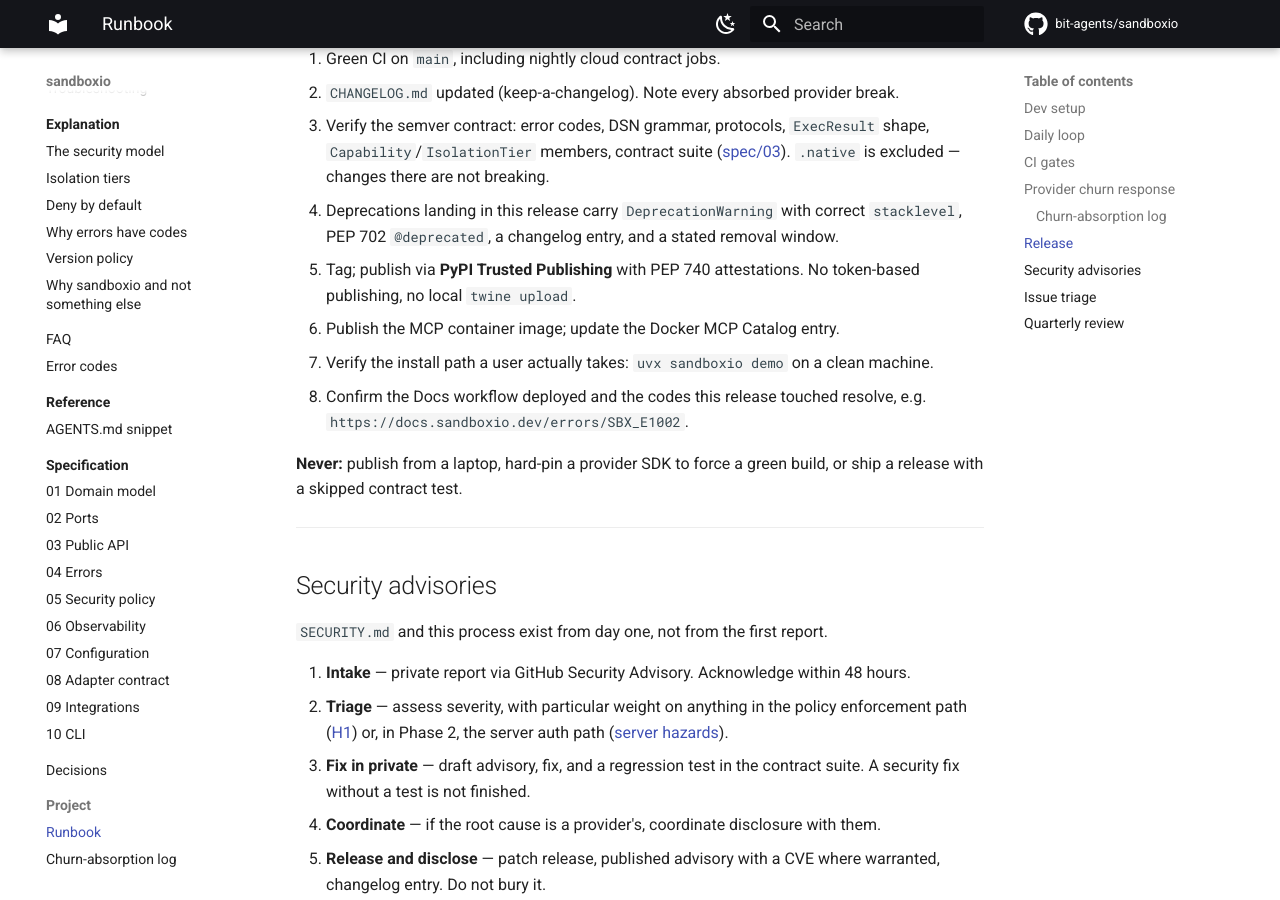
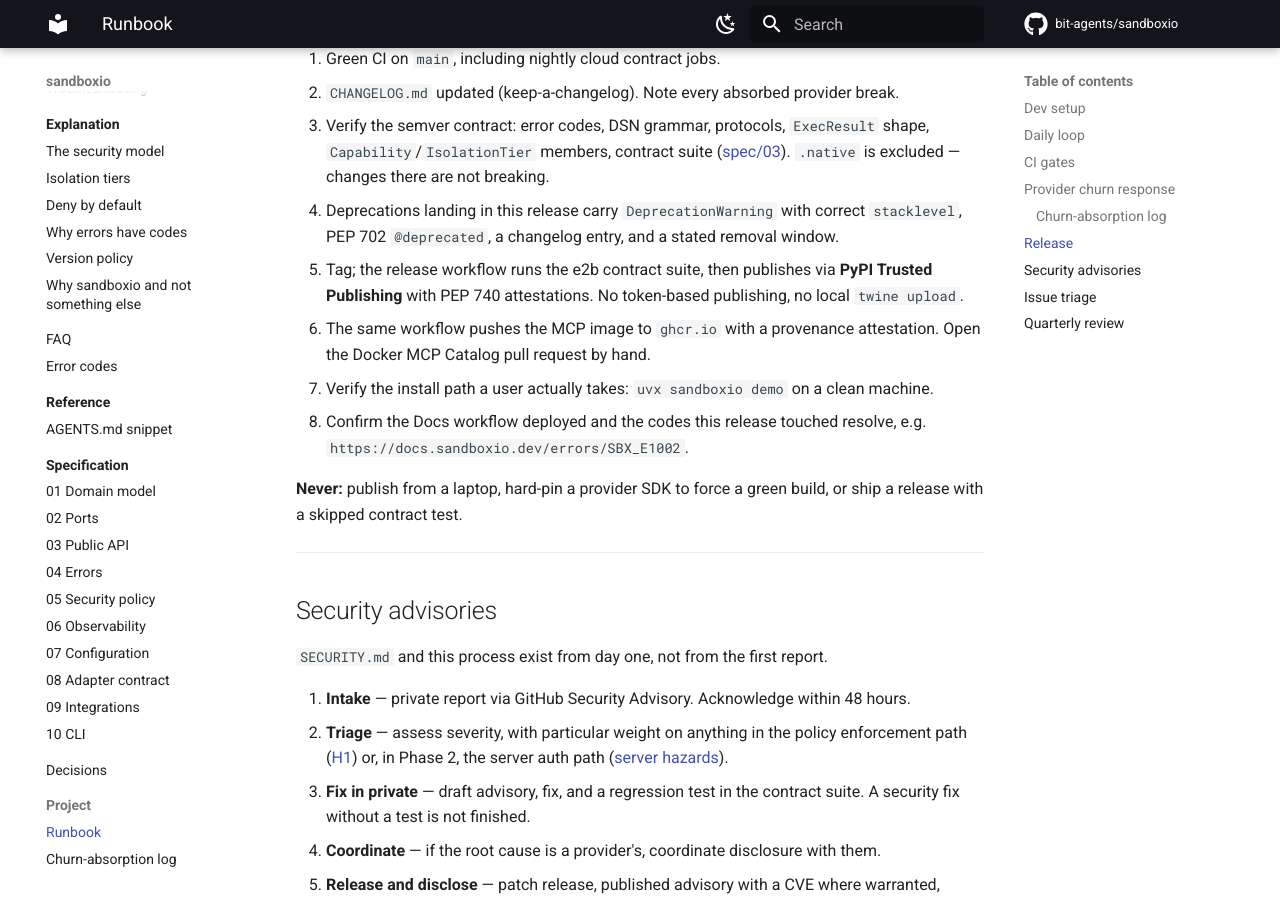
Before and after one commit to bit-agents/sandboxio, an MkDocs documentation site: the page built from docs/runbook.md, in a window 1280 px wide and 900 px high, scrolled down 3063 px. Built offline with MkDocs 1.6.1 and Material for MkDocs 9.7.7, drawn with Linux system fonts in a browser that asks for light colours; comment, search, counter and statistics services are not loaded.

Commit message:
ci: gate the release on the e2b suite and push the MCP image from it (#19)
* fix: admit the line's pre-releases in the core-adapter floor

- `>=0.1.0a0` in place of `>=0.1`: the narrower floor excluded 0.1.0rc1 and broke
  `pip install` of the MCP image, which resolves both distributions from the working tree
- a resolver still prefers a final release, so the published pairing is unchanged

Co-Authored-By: Claude Opus 5 (1M context) <noreply@anthropic.com>
Signed-off-by: Michał Szkodziński <mszkodzinski@users.noreply.github.com>

* ci: gate the release on the e2b suite and push the MCP image from it

- move the e2b contract suite into release.yml, where `publish` can need it; in ci.yml it
  ran beside the release, and a missing credential passed it
- `image` job pushes amd64 and arm64 to ghcr.io with a provenance attestation, `latest`
  only for a final version
- build the same Dockerfile on every CI run, so a tag is not where a broken build surfaces
- runbook steps 5-6 and `docker/mcp/README.md` describe what the workflow now does

Co-Authored-By: Claude Opus 5 (1M context) <noreply@anthropic.com>
Signed-off-by: Michał Szkodziński <mszkodzinski@users.noreply.github.com>

---------

Signed-off-by: Michał Szkodziński <mszkodzinski@users.noreply.github.com>
Co-authored-by: Claude Opus 5 (1M context) <noreply@anthropic.com>

```diff
--- a/docs/runbook.md
+++ b/docs/runbook.md
@@ -115,9 +115,10 @@ story.
    there are not breaking.
 4. Deprecations landing in this release carry `DeprecationWarning` with correct
    `stacklevel`, PEP 702 `@deprecated`, a changelog entry, and a stated removal window.
-5. Tag; publish via **PyPI Trusted Publishing** with PEP 740 attestations. No token-based
-   publishing, no local `twine upload`.
-6. Publish the MCP container image; update the Docker MCP Catalog entry.
+5. Tag; the release workflow runs the e2b contract suite, then publishes via **PyPI Trusted
+   Publishing** with PEP 740 attestations. No token-based publishing, no local `twine upload`.
+6. The same workflow pushes the MCP image to `ghcr.io` with a provenance attestation. Open
+   the Docker MCP Catalog pull request by hand.
 7. Verify the install path a user actually takes: `uvx sandboxio demo` on a clean machine.
 8. Confirm the Docs workflow deployed and the codes this release touched resolve, e.g.
    `https://docs.sandboxio.dev/errors/SBX_E1002`.
--- a/pyproject.toml
+++ b/pyproject.toml
@@ -34,9 +34,11 @@ Changelog = "https://github.com/bit-agents/sandboxio/blob/main/CHANGELOG.md"
 # `sandboxio-<name>`; the extra pulls it in. e2b and modal land with their adapters.
 # The floor keeps the extra off the 0.0.0 name-reservation releases; the adapter carries the
 # upper bound on the core, because that is the pairing a third-party adapter also declares.
+# `0.1.0a0` rather than `0.1`: a floor naming no pre-release excludes every pre-release of the
+# line, which breaks installing an rc, and a resolver prefers a final release regardless.
 [project.optional-dependencies]
-docker = ["sandboxio-docker>=0.1"]
-e2b = ["sandboxio-e2b>=0.1"]
+docker = ["sandboxio-docker>=0.1.0a0"]
+e2b = ["sandboxio-e2b>=0.1.0a0"]
 # Spans need only the API; the host application brings the SDK and exporters (ADR-0011).
 otel = ["opentelemetry-api>=1.30"]
 # Integrations (spec/09). Each bound is the oldest version the weekly framework matrix
```
Also changed, not shown: docker/mcp/README.md (+3 -3 lines), 5 other files.
